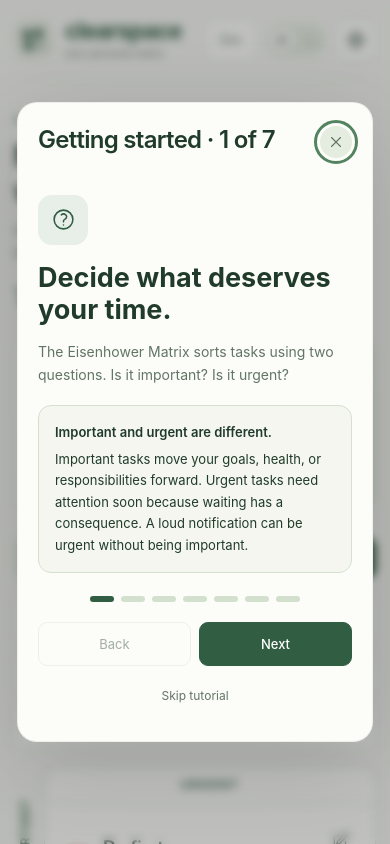
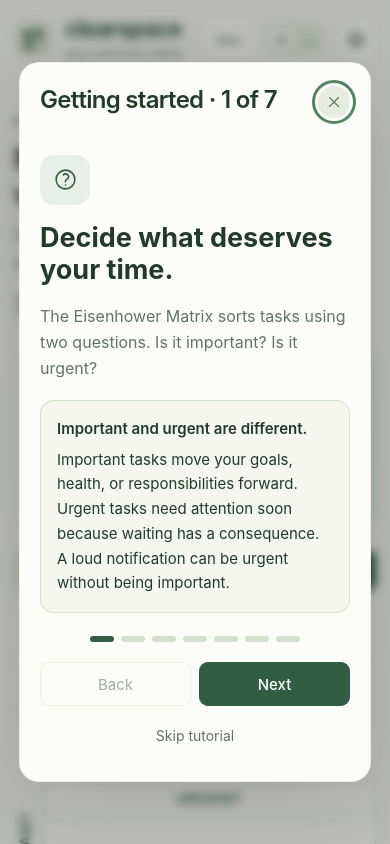
Before and after one commit to Quadrified/clearspace-matrix, a React (Vite) app: page / in a window 390 px wide. Shown: the top 844 px of the page. Built offline with nearby package versions, Linux system fonts and the light colour scheme.

Commit message:
Increase base interface typography for more comfortable reading
Raise small text sizes by 2px while keeping large headings and the saved 90–160% size setting. Use a 16px body baseline at 100% and retain mobile input minimums. Document the new baseline in README.

```diff
--- a/src/styles.css
+++ b/src/styles.css
@@ -42,7 +42,7 @@ body {
   overscroll-behavior: none;
   background: var(--bg);
   color: var(--ink);
-  font-size: calc(14px * var(--text-scale, 1));
+  font-size: calc(16px * var(--text-scale, 1));
   -webkit-font-smoothing: antialiased;
 }
 button,
@@ -157,7 +157,7 @@ header:after {
   letter-spacing: -0.8px;
 }
 .brand-tagline {
-  font-size: calc(11px * var(--text-scale, 1));
+  font-size: calc(13px * var(--text-scale, 1));
   color: var(--muted);
   letter-spacing: 0.1px;
 }
@@ -181,7 +181,7 @@ header:after {
   border: 1px solid var(--line);
   background: var(--paper);
   padding: 9px 13px;
-  font-size: calc(13px * var(--text-scale, 1));
+  font-size: calc(15px * var(--text-scale, 1));
   line-height: 1.4;
 }
 .iconbtn {
@@ -213,7 +213,7 @@ header:after {
 }
 .hint,
 .quiet {
-  font-size: calc(12px * var(--text-scale, 1));
+  font-size: calc(14px * var(--text-scale, 1));
   color: var(--muted);
   line-height: 1.6;
 }
@@ -229,7 +229,7 @@ header:after {
   flex: 1;
 }
 .eyebrow {
-  font-size: calc(10px * var(--text-scale, 1));
+  font-size: calc(12px * var(--text-scale, 1));
   font-weight: 600;
   letter-spacing: 1.4px;
   text-transform: uppercase;
@@ -246,7 +246,7 @@ h1,
   overflow-wrap: anywhere;
 }
 .intro p {
-  font-size: calc(14px * var(--text-scale, 1));
+  font-size: calc(16px * var(--text-scale, 1));
   color: var(--muted);
   margin: 0;
 }
@@ -314,13 +314,13 @@ h1,
   border-radius: 8px;
   background: transparent;
   text-align: left;
-  font-size: calc(13px * var(--text-scale, 1));
+  font-size: calc(15px * var(--text-scale, 1));
 }
 .add-menu kbd {
   margin-left: auto;
   font: inherit;
   color: var(--muted);
-  font-size: calc(11px * var(--text-scale, 1));
+  font-size: calc(13px * var(--text-scale, 1));
 }
 .toolbar {
   display: grid;
@@ -354,7 +354,7 @@ h1,
   border-radius: 7px;
   color: var(--muted);
   padding: 7px 17px;
-  font-size: calc(12px * var(--text-scale, 1));
+  font-size: calc(14px * var(--text-scale, 1));
   min-height: 34px;
   line-height: 1.4;
 }
@@ -393,7 +393,7 @@ h1,
   outline: none;
   background: transparent;
   padding: 11px 0;
-  font-size: calc(13px * var(--text-scale, 1));
+  font-size: calc(15px * var(--text-scale, 1));
   color: var(--ink);
 }
 .search-clear {
@@ -414,7 +414,7 @@ h1,
   border-radius: 10px;
   background-color: var(--paper);
   padding: 10px 12px;
-  font-size: calc(13px * var(--text-scale, 1));
+  font-size: calc(15px * var(--text-scale, 1));
   text-overflow: ellipsis;
 }
 .matrix-shell {
@@ -424,7 +424,7 @@ h1,
 .axis-top,
 .axis-side,
 .axis-mobile {
-  font-size: calc(12px * var(--text-scale, 1));
+  font-size: calc(14px * var(--text-scale, 1));
   font-weight: 600;
   line-height: 1.2;
   letter-spacing: 1.4px;
@@ -538,7 +538,7 @@ h1,
   height: 20px;
 }
 .qhead h2 {
-  font-size: calc(17px * var(--text-scale, 1));
+  font-size: calc(19px * var(--text-scale, 1));
   font-weight: 600;
   line-height: 1.3;
   letter-spacing: -0.4px;
@@ -546,7 +546,7 @@ h1,
   overflow-wrap: anywhere;
 }
 .qhead p {
-  font-size: calc(12px * var(--text-scale, 1));
+  font-size: calc(14px * var(--text-scale, 1));
   line-height: 1.5;
   color: var(--muted);
   margin: 0;
@@ -569,7 +569,7 @@ h1,
   color: var(--ink);
   border: 1px solid #88888818;
   border-radius: 9px;
-  font-size: calc(15px * var(--text-scale, 1));
+  font-size: calc(17px * var(--text-scale, 1));
   font-weight: 600;
   line-height: 1.3;
   font-variant-numeric: tabular-nums;
@@ -606,12 +606,12 @@ h1,
 .empty strong {
   font-weight: 500;
   color: var(--muted);
-  font-size: calc(12px * var(--text-scale, 1));
+  font-size: calc(14px * var(--text-scale, 1));
   line-height: 1.5;
 }
 .empty > span {
   color: var(--muted);
-  font-size: calc(11px * var(--text-scale, 1));
+  font-size: calc(13px * var(--text-scale, 1));
 }
 .task {
   display: flex;
@@ -637,7 +637,7 @@ h1,
 }
 .task-title {
   display: block;
-  font-size: calc(13px * var(--text-scale, 1));
+  font-size: calc(15px * var(--text-scale, 1));
   font-weight: 500;
   line-height: 1.5;
   overflow-wrap: anywhere;
@@ -652,7 +652,7 @@ h1,
   max-height: 3em;
   margin-top: 4px;
   color: var(--muted);
-  font-size: calc(12px * var(--text-scale, 1));
+  font-size: calc(14px * var(--text-scale, 1));
   line-height: 1.5;
   white-space: pre-line;
   overflow-wrap: anywhere;
@@ -688,7 +688,7 @@ h1,
   gap: 7px;
   margin-top: 6px;
   color: var(--muted);
-  font-size: calc(10px * var(--text-scale, 1));
+  font-size: calc(12px * var(--text-scale, 1));
   line-height: 1.4;
 }
 .tag {
@@ -738,7 +738,7 @@ footer {
   gap: 10px;
   padding: 23px 0 calc(28px + env(safe-area-inset-bottom, 0px));
   color: var(--muted);
-  font-size: calc(11px * var(--text-scale, 1));
+  font-size: calc(13px * var(--text-scale, 1));
 }
 .bottom-note {
   display: flex;
@@ -756,7 +756,7 @@ footer > div {
   gap: 3px;
 }
 footer .iconbtn {
-  font-size: calc(11px * var(--text-scale, 1));
+  font-size: calc(13px * var(--text-scale, 1));
   color: var(--muted);
   min-height: 36px;
 }
@@ -810,7 +810,7 @@ dialog h2 {
 label.field {
   display: block;
   margin: 16px 0 6px;
-  font-size: calc(12px * var(--text-scale, 1));
+  font-size: calc(14px * var(--text-scale, 1));
   font-weight: 500;
   line-height: 1.5;
 }
@@ -825,7 +825,7 @@ label.field {
   color: var(--ink);
   border-radius: 10px;
   padding: 11px 12px;
-  font-size: calc(14px * var(--text-scale, 1));
+  font-size: calc(16px * var(--text-scale, 1));
   line-height: 1.4;
   min-height: 43px;
 }
@@ -863,7 +863,7 @@ label.field {
   min-width: 0;
 }
 .project-picker .btn {
-  font-size: calc(12px * var(--text-scale, 1));
+  font-size: calc(14px * var(--text-scale, 1));
   flex-shrink: 0;
 }
 .project-row {
@@ -880,7 +880,7 @@ label.field {
   border: 1px solid var(--line);
   padding: 10px;
   border-radius: 9px;
-  font-size: calc(13px * var(--text-scale, 1));
+  font-size: calc(15px * var(--text-scale, 1));
 }
 #labelsDialog {
   width: min(550px, calc(100% - 32px));
@@ -895,7 +895,7 @@ label.field {
   padding-top: 0;
 }
 .label-section h3 {
-  font-size: calc(11px * var(--text-scale, 1));
+  font-size: calc(13px * var(--text-scale, 1));
   font-weight: 550;
   color: var(--muted);
   margin: 0;
@@ -913,7 +913,7 @@ label.field {
 .icon-picker-trigger {
   min-height: 43px;
   flex-shrink: 0;
-  font-size: calc(12px * var(--text-scale, 1));
+  font-size: calc(14px * var(--text-scale, 1));
 }
 .icon-options {
   display: grid;
@@ -961,7 +961,7 @@ label.field {
   padding: 17px;
 }
 .settings-menu h2 {
-  font-size: calc(14px * var(--text-scale, 1));
+  font-size: calc(16px * var(--text-scale, 1));
   font-weight: 600;
   line-height: 1.4;
   margin: 0 0 12px;
@@ -977,7 +977,7 @@ label.field {
   justify-content: flex-start;
   text-align: left;
   padding: 10px 11px;
-  font-size: calc(13px * var(--text-scale, 1));
+  font-size: calc(15px * var(--text-scale, 1));
   line-height: 1.4;
 }
 .settings-actions svg {
@@ -991,7 +991,7 @@ label.field {
   padding-top: 14px;
   margin-top: 12px;
   border-top: 1px solid var(--line);
-  font-size: calc(12px * var(--text-scale, 1));
+  font-size: calc(14px * var(--text-scale, 1));
 }
 .font-controls {
   display: flex;
@@ -1008,11 +1008,11 @@ label.field {
   border: 0;
   border-radius: 5px;
   background: transparent;
-  font-size: 12px;
+  font-size: 14px;
 }
 .settings-menu #saveState {
   display: block;
-  font-size: calc(11px * var(--text-scale, 1));
+  font-size: calc(13px * var(--text-scale, 1));
   line-height: 1.5;
   color: var(--muted);
   border-top: 1px solid var(--line);
@@ -1023,7 +1023,7 @@ label.field {
   white-space: normal;
 }
 #focusRemaining {
-  font-size: calc(12px * var(--text-scale, 1));
+  font-size: calc(14px * var(--text-scale, 1));
   font-weight: 600;
   font-variant-numeric: tabular-nums;
   white-space: nowrap;
@@ -1051,7 +1051,7 @@ label.field {
 .edit-time-link {
   display: flex;
   margin: 0 auto 18px;
-  font-size: calc(12px * var(--text-scale, 1));
+  font-size: calc(14px * var(--text-scale, 1));
   color: var(--muted);
   min-height: 34px;
   text-decoration: underline;
@@ -1082,7 +1082,7 @@ label.field {
   margin: 17px 0 12px;
 }
 #tutorialDescription {
-  font-size: calc(14px * var(--text-scale, 1));
+  font-size: calc(16px * var(--text-scale, 1));
   line-height: 1.65;
   color: var(--muted);
 }
@@ -1105,7 +1105,7 @@ label.field {
   border: 1px solid var(--line);
   border-radius: 13px;
   background: var(--bg);
-  font-size: calc(13px * var(--text-scale, 1));
+  font-size: calc(15px * var(--text-scale, 1));
   line-height: 1.65;
 }
 .tutorial-example strong {
@@ -1146,7 +1146,7 @@ label.field {
   min-height: 44px;
 }
 .tutorial-actions .iconbtn {
-  font-size: calc(12px * var(--text-scale, 1));
+  font-size: calc(14px * var(--text-scale, 1));
   color: var(--muted);
   min-height: 44px;
 }
@@ -1168,7 +1168,7 @@ label.field {
   border-radius: 13px;
   box-shadow: 0 8px 25px #00000020;
   z-index: 30;
-  font-size: calc(12px * var(--text-scale, 1));
+  font-size: calc(14px * var(--text-scale, 1));
   line-height: 1.5;
   max-width: calc(100vw - 24px - env(safe-area-inset-left, 0px) - env(safe-area-inset-right, 0px));
   width: max-content;
@@ -1327,7 +1327,7 @@ label.field {
     font-size: calc(24px * var(--text-scale, 1));
   }
   .brand-tagline {
-    font-size: calc(10px * var(--text-scale, 1));
+    font-size: calc(12px * var(--text-scale, 1));
   }
   .logo {
     padding: 10px;
@@ -1355,7 +1355,7 @@ label.field {
     letter-spacing: -1px;
   }
   .eyebrow {
-    font-size: calc(9px * var(--text-scale, 1));
+    font-size: calc(11px * var(--text-scale, 1));
     letter-spacing: 1px;
   }
   .date {
@@ -1414,7 +1414,7 @@ label.field {
     font-size: calc(18px * var(--text-scale, 1));
   }
   .qhead p {
-    font-size: calc(12px * var(--text-scale, 1));
+    font-size: calc(14px * var(--text-scale, 1));
   }
   .label-edit {
     width: 40px;
@@ -1430,7 +1430,7 @@ label.field {
     bottom: 15px;
   }
   .task-title {
-    font-size: calc(14px * var(--text-scale, 1));
+    font-size: calc(16px * var(--text-scale, 1));
   }
   .check {
     width: 22px;
@@ -1441,7 +1441,7 @@ label.field {
   .field .select-trigger,
   .field textarea,
   .project-row input {
-    font-size: max(16px, calc(14px * var(--text-scale, 1)));
+    font-size: max(16px, calc(16px * var(--text-scale, 1)));
     min-height: 44px;
   }
   .row {
@@ -1476,7 +1476,7 @@ label.field {
   }
   footer .iconbtn {
     min-height: 44px;
-    font-size: calc(12px * var(--text-scale, 1));
+    font-size: calc(14px * var(--text-scale, 1));
   }
 }
 @media (max-width: 430px) {
@@ -1499,13 +1499,13 @@ label.field {
     max-width: 100%;
   }
   #focusButton {
-    font-size: calc(12px * var(--text-scale, 1));
+    font-size: calc(14px * var(--text-scale, 1));
     padding: 9px;
     flex-wrap: wrap;
     max-width: 185px;
   }
   #focusRemaining {
-    font-size: calc(11px * var(--text-scale, 1));
+    font-size: calc(13px * var(--text-scale, 1));
   }
   .intro #matrixTitle {
     font-size: calc(30px * var(--text-scale, 1));
@@ -1541,7 +1541,7 @@ label.field {
     padding: 11px 13px;
   }
   .stat span {
-    font-size: calc(11px * var(--text-scale, 1));
+    font-size: calc(13px * var(--text-scale, 1));
   }
   .settings-menu {
     width: 280px;
@@ -1660,7 +1660,7 @@ label.field {
   transition: none !important;
 }
 #devButton {
-  font-size: calc(12px * var(--text-scale, 1));
+  font-size: calc(14px * var(--text-scale, 1));
   color: var(--muted);
   border-style: dashed;
 }
@@ -1802,12 +1802,12 @@ label.field {
   min-width: 0;
 }
 .completion-copy > span {
-  font-size: calc(12px * var(--text-scale, 1));
+  font-size: calc(14px * var(--text-scale, 1));
   font-weight: 550;
 }
 .completion-copy > small {
   color: var(--muted);
-  font-size: calc(11px * var(--text-scale, 1));
+  font-size: calc(13px * var(--text-scale, 1));
   overflow-wrap: anywhere;
 }
 .overview-stat {
@@ -1840,7 +1840,7 @@ label.field {
   overflow-wrap: anywhere;
 }
 .overview-stat-label {
-  font-size: calc(11px * var(--text-scale, 1));
+  font-size: calc(13px * var(--text-scale, 1));
   color: var(--muted);
 }
 @media (max-width: 760px) {
@@ -1954,7 +1954,7 @@ label.field {
   background: var(--paper);
   color: var(--ink);
   text-align: left;
-  font-size: calc(13px * var(--text-scale, 1));
+  font-size: calc(15px * var(--text-scale, 1));
 }
 .select-value {
   min-width: 0;
@@ -2006,7 +2006,7 @@ label.field {
   min-height: 44px;
   padding: 11px 12px;
   border-radius: 8px;
-  font-size: calc(13px * var(--text-scale, 1));
+  font-size: calc(15px * var(--text-scale, 1));
   line-height: 1.4;
   overflow-wrap: anywhere;
   cursor: pointer;
@@ -2057,7 +2057,7 @@ label.field {
   background: var(--selected);
   color: var(--ink);
   pointer-events: none;
-  font-size: calc(12px * var(--text-scale, 1));
+  font-size: calc(14px * var(--text-scale, 1));
   line-height: 1.4;
 }
 .quadrant-celebration > span:nth-child(2) {
@@ -2080,7 +2080,7 @@ label.field {
 }
 .celebration-caption {
   display: block;
-  font-size: calc(10px * var(--text-scale, 1));
+  font-size: calc(12px * var(--text-scale, 1));
   color: var(--muted);
 }
 .celebration-sparkles {
@@ -2331,7 +2331,7 @@ button,
   .select-trigger,
   .field .select-trigger,
   .select-item {
-    font-size: max(16px, calc(14px * var(--text-scale, 1)));
+    font-size: max(16px, calc(16px * var(--text-scale, 1)));
   }
   button,
   .btn,
```
Also changed, not shown: 1 other file (tests, documents, lock files or other folders).
